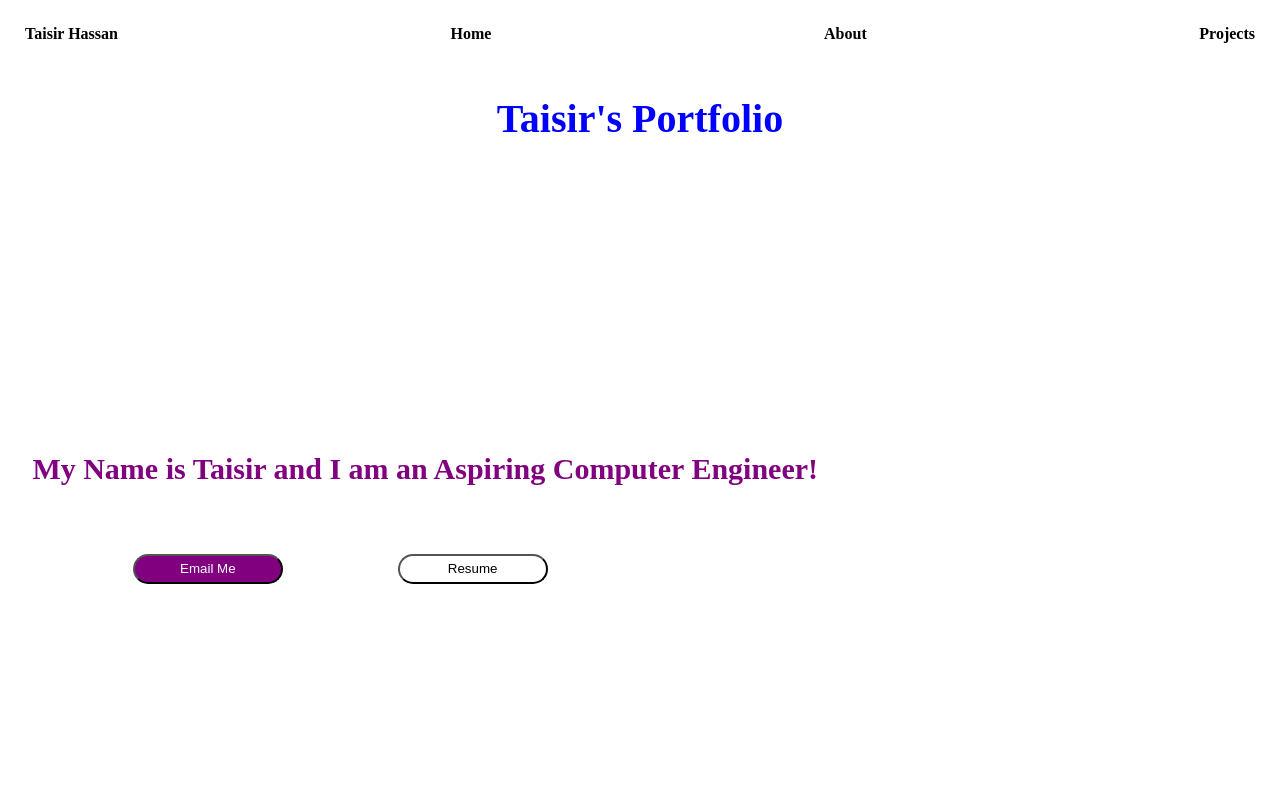
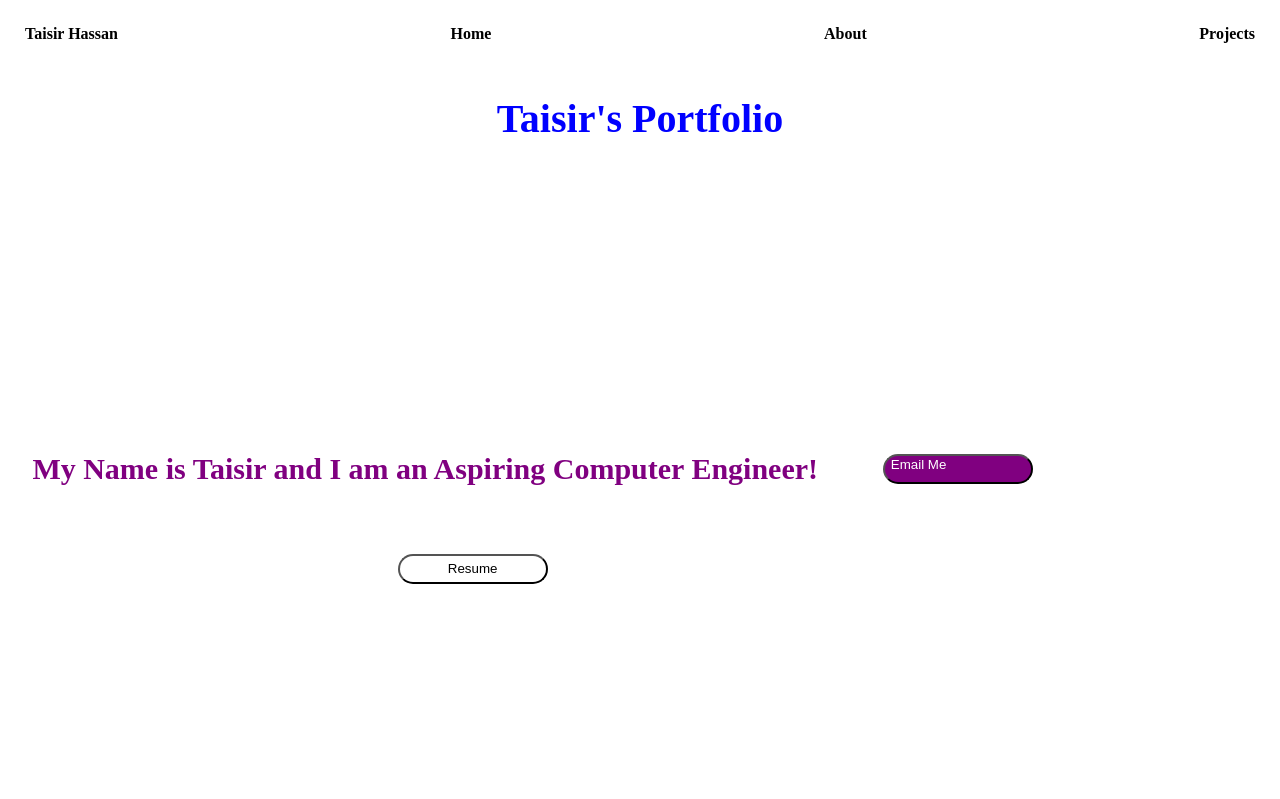
Before and after one commit to 416tz/Online-Portfolio, a plain HTML site: page index.html in a window 1280 px wide. Shown: the top 799 px of the page. Drawn offline with Linux system fonts and the light colour scheme.

Commit message:
more changes

```diff
--- a/styles.css
+++ b/styles.css
@@ -69,9 +69,8 @@ color: purple;
     text-align: center;
     border-radius: 20px;
     width: 150px;
- position: relative;
-right: 750px;
-top: 100px;
+    display: flex;
+    flex direction: ;
 height: 30px;
 }
 .Resume {
```
